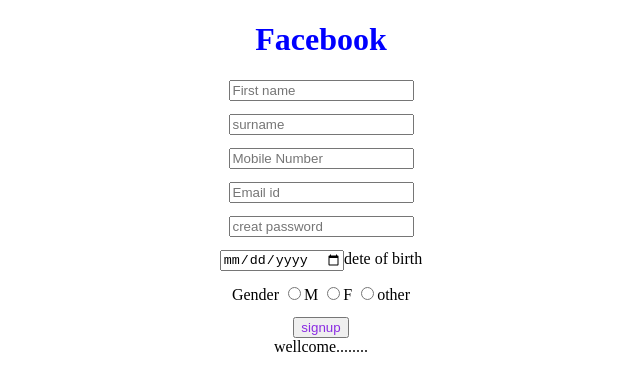
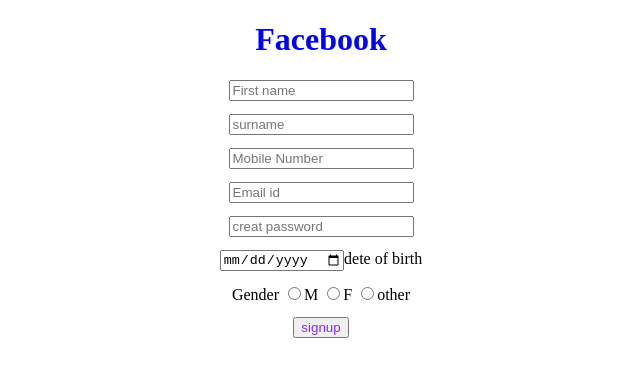
Before and after one commit to 8770Mohit/day1, a plain HTML site: page index1.html in a window 1280 px wide. Shown: the full height of the page, 319-959 px from the left. Drawn offline with Linux system fonts and the light colour scheme.

Commit message:
Update index1.html

```diff
--- a/index1.html
+++ b/index1.html
@@ -29,5 +29,3 @@
     </form>
 </body>
 </html>
-
-wellcome........
```
